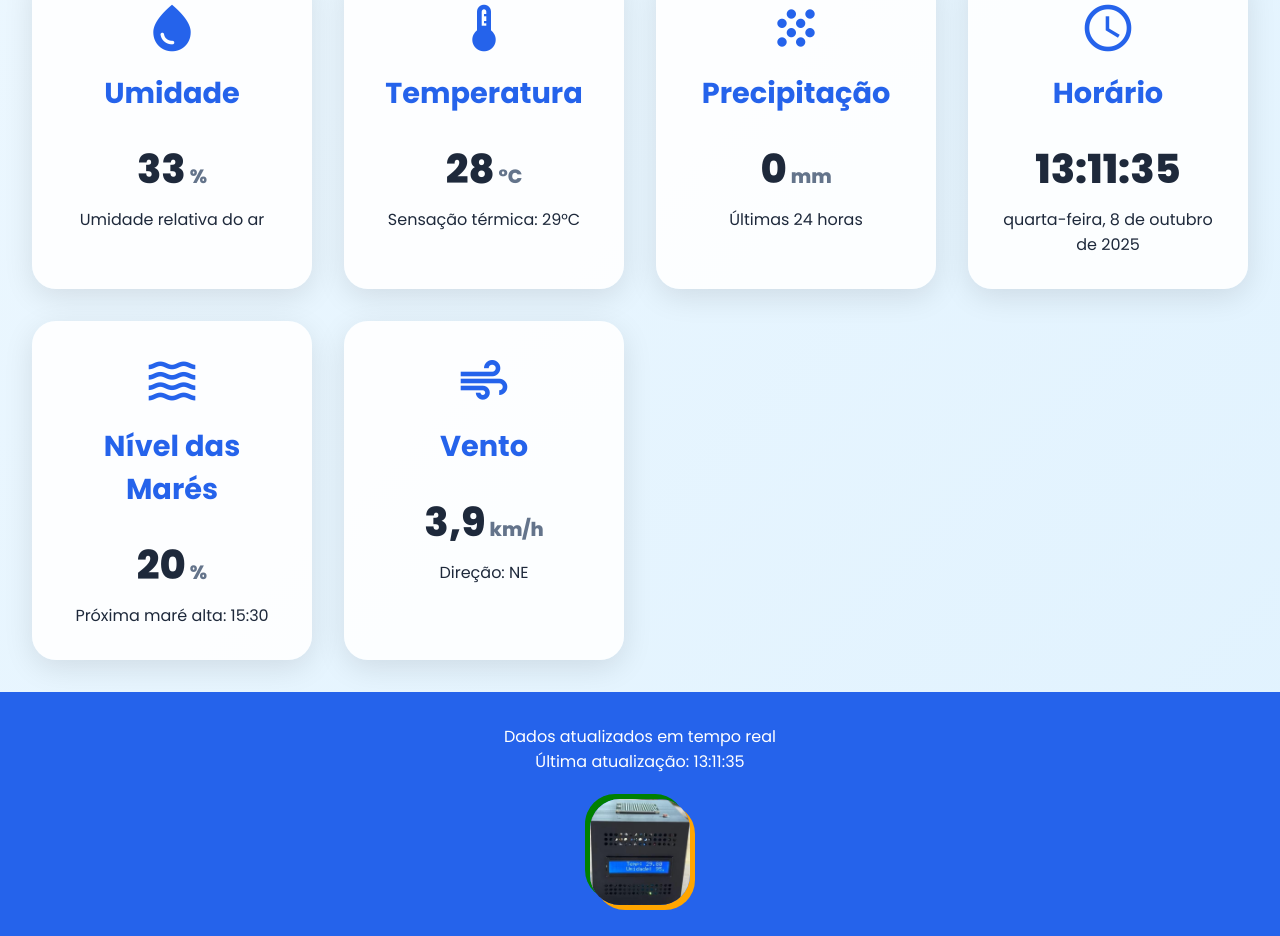
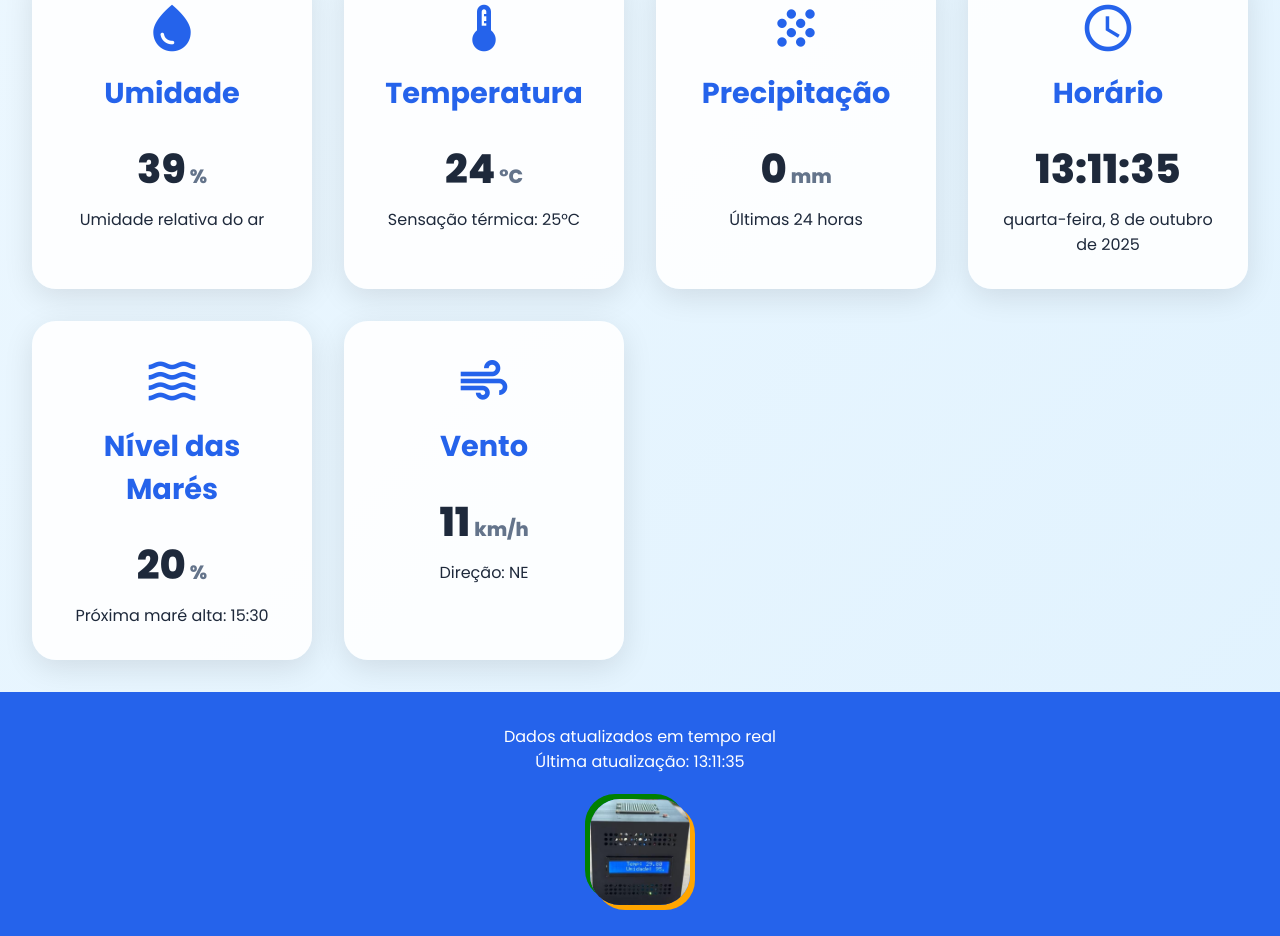
Before and after one commit to MonitoramentoGuara/Verificar-on-line, a plain HTML site: page index.html in a window 1280 px wide. Shown: the part 960-1896 px from the top of the page. Drawn offline with Linux system fonts and the light colour scheme.

Commit message:
Update index.html

```diff
--- a/index.html
+++ b/index.html
@@ -389,15 +389,15 @@
     <section id="humidity" class="weather-card">
       <span class="material-icons">water_drop</span>
       <h2>Umidade</h2>
-      <div class="value-display">33<span class="unit">%</span></div>
+      <div class="value-display">39<span class="unit">%</span></div>
       <p>Umidade relativa do ar</p>
     </section>
 
     <section id="temperature" class="weather-card" hidden>
       <span class="material-icons">thermostat</span>
       <h2>Temperatura</h2>
-      <div class="value-display">28<span class="unit">°C</span></div>
-      <p>Sensação térmica: 29°C</p>
+      <div class="value-display">24<span class="unit">°C</span></div>
+      <p>Sensação térmica: 25°C</p>
     </section>
 
     <section id="precipitation" class="weather-card" hidden>
@@ -424,7 +424,7 @@
     <section id="wind" class="weather-card" hidden>
       <span class="material-icons">air</span>
       <h2>Vento</h2>
-      <div class="value-display">3,9<span class="unit">km/h</span></div>
+      <div class="value-display">11<span class="unit">km/h</span></div>
       <p>Direção: NE</p>
     </section>
   </main>
```
